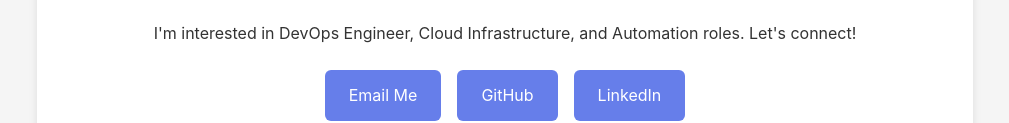
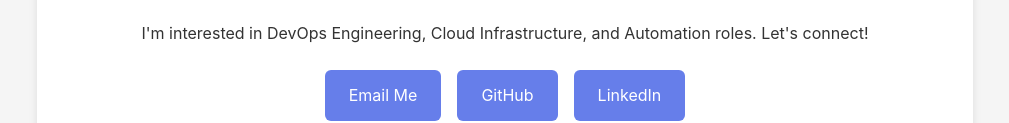
Before and after one commit to Anjolaoluwa-Odukoya/Anjolaoluwa-Odukoya, a plain HTML site: page index.html in a window 1280 px wide. Shown: the part 4765-4888 px from the top of the page, without its empty margins (135-1144 px from the left). Drawn offline with Linux system fonts and the light colour scheme.

Commit message:
Correction

```diff
--- a/index.html
+++ b/index.html
@@ -420,7 +420,7 @@
 
         <section id="contact">
             <h2>Get In Touch</h2>
-            <p style="text-align: center; margin-bottom: 1.5rem;">I'm interested in DevOps Engineer, Cloud Infrastructure, and Automation roles. Let's connect!</p>
+            <p style="text-align: center; margin-bottom: 1.5rem;">I'm interested in DevOps Engineering, Cloud Infrastructure, and Automation roles. Let's connect!</p>
             <div class="contact-links">
                 <a href="mailto:odukoya504@gmail.com" class="contact-btn">Email Me</a>
                 <a href="https://github.com/Anjolaoluwa-Odukoya" class="contact-btn" target="_blank">GitHub</a>
```
